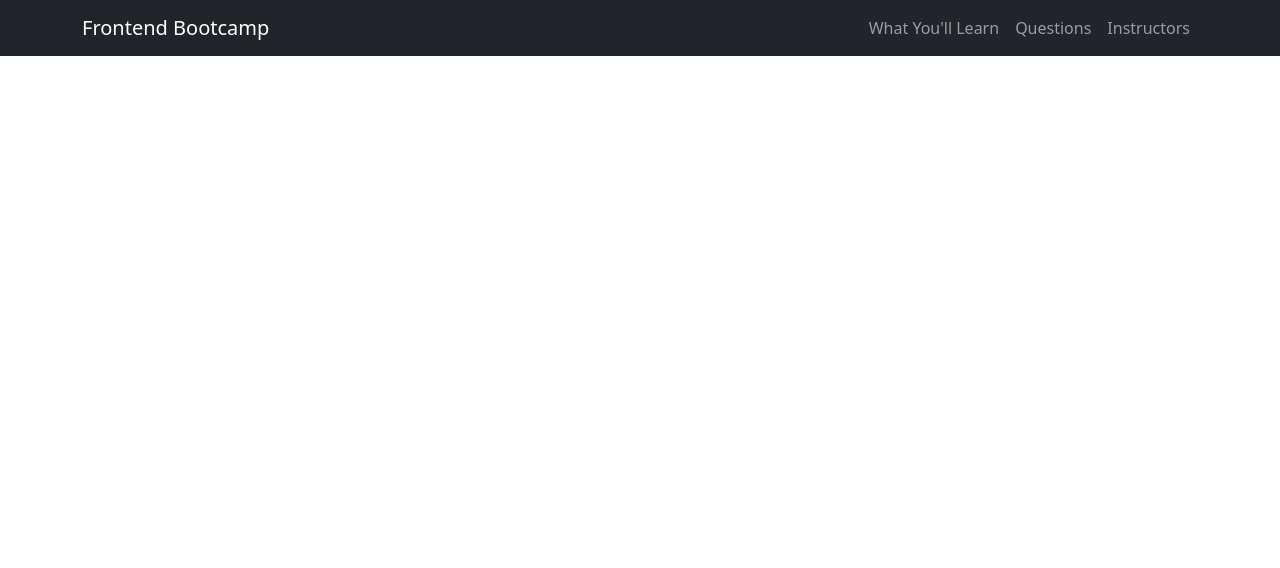
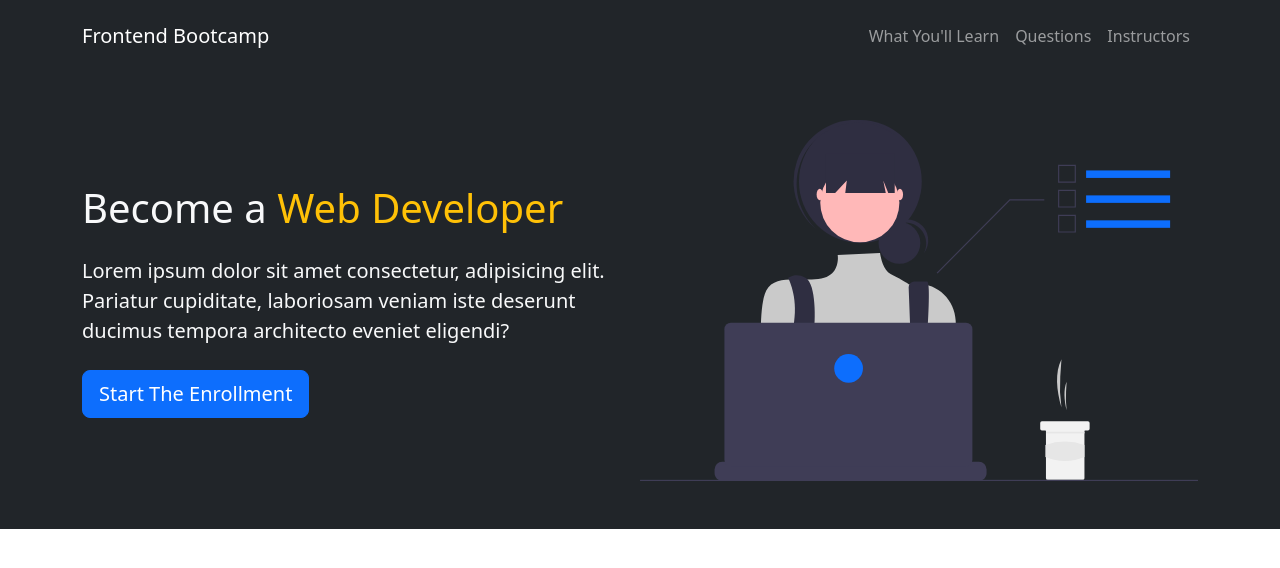
Before and after one commit to Gisramosrod/bootstrap5_crash_course, a website: page index.html in a window 1280 px wide. Drawn offline with nearby package versions, Linux system fonts and the light colour scheme.

Commit message:
Showcase Completed

```diff
--- a/index.html
+++ b/index.html
@@ -11,7 +11,7 @@
 
 <body>
     <!-- Navigation Bar -->
-    <nav class="navbar navbar-expand-lg bg-dark navbar-dark">
+    <nav class="navbar navbar-expand-lg bg-dark navbar-dark py-3">
         <div class="container">
             <!-- Logo -->
             <a href="#" class="navbar-brand">Frontend Bootcamp</a>
@@ -38,6 +38,24 @@
         </div>
     </nav>
 
+    <!-- Showcase -->
+    <section class="bg-dark text-light p-5 text-center text-sm-start">
+        <div class="container">
+            <div class="d-sm-flex align-items-center justify-content-between">
+                <div>
+                    <h1>Become a <span class="text-warning">Web Developer</span></h1>
+                    <p class="lead my-4">
+                        Lorem ipsum dolor sit amet consectetur, adipisicing elit. Pariatur cupiditate, laboriosam veniam
+                        iste deserunt ducimus tempora architecto eveniet eligendi?
+                    </p>
+                    <button class="btn btn-primary btn-lg">Start The Enrollment</button>
+                </div>
+                <img class="img-flui w-50 d-none d-sm-block" src="img/showcase.svg" alt="">
+            </div>
+        </div>
+    </section>
+
+
     <script src="node_modules/bootstrap/dist/js/bootstrap.min.js"></script>
 </body>
 
```
